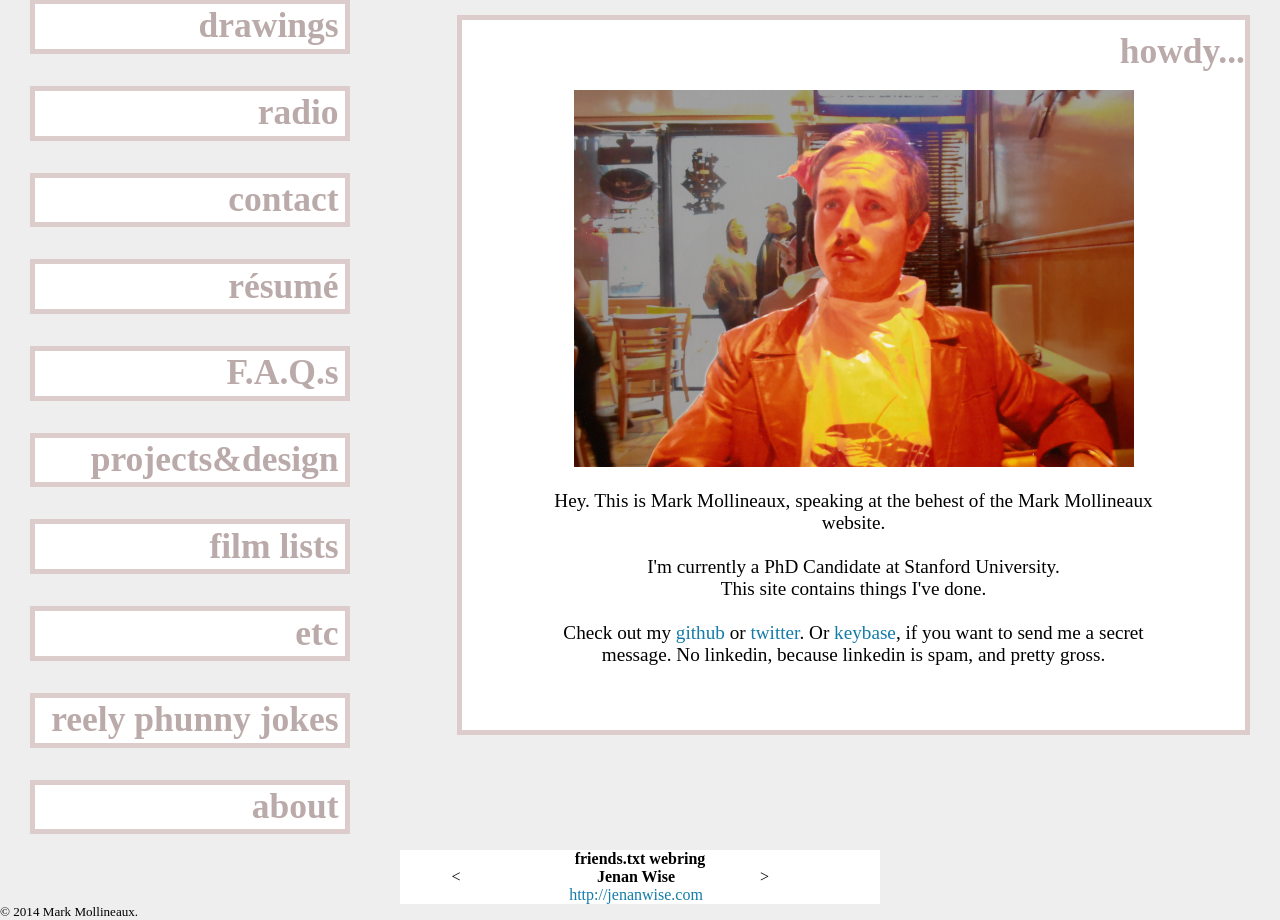
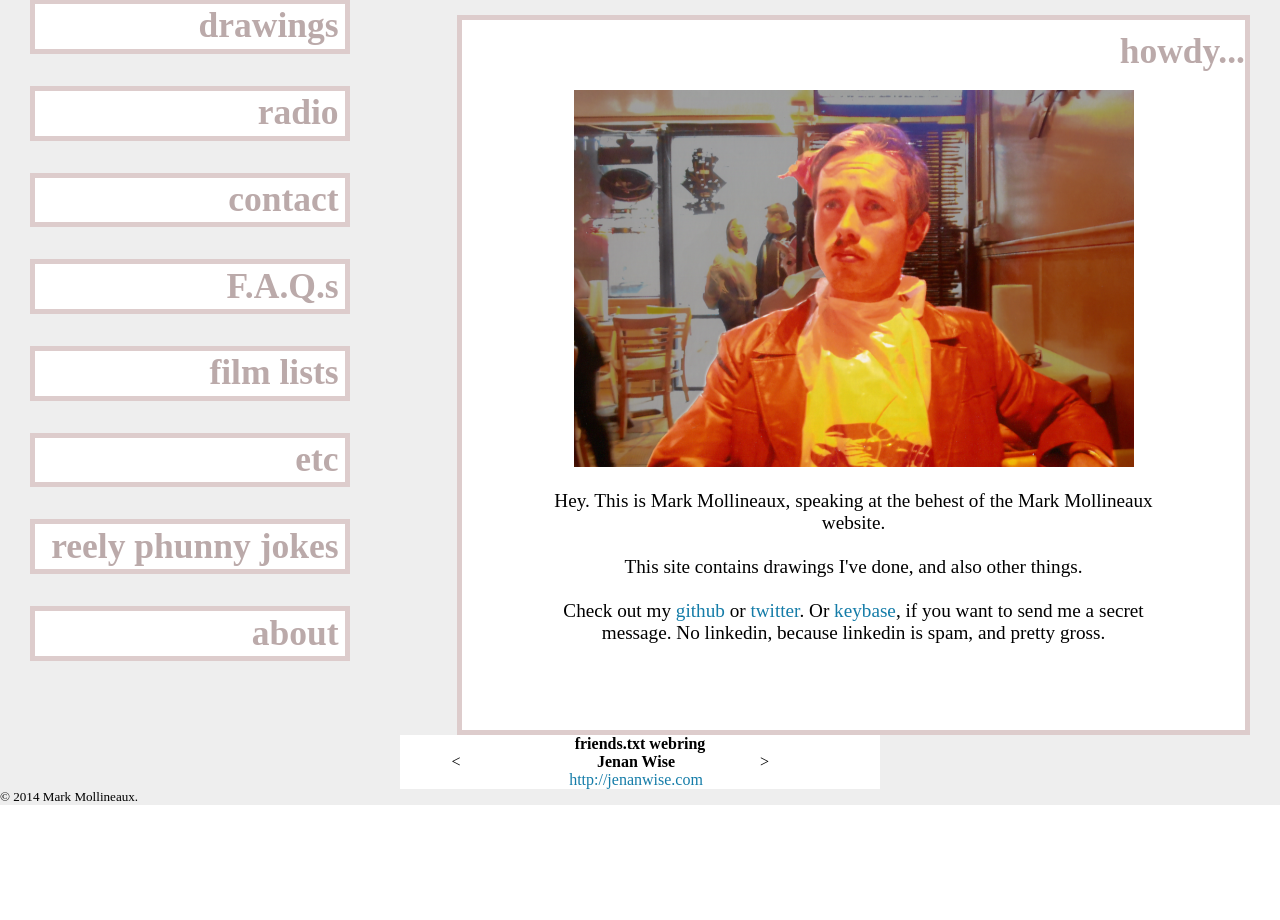
Before and after one commit to bufordsharkley/mgmweb, a Flask app: page / in a window 1280 px wide. Shown: the part 160-1080 px from the top of the page. After the commit the page ends 965 px from the top, so only its background shows below. Run offline with Flask 2, Linux system fonts and the light colour scheme; some web fonts are replaced.

Commit message:
removing cv as front page entry

```diff
--- a/mgmweb/frontpage_descriptions.py
+++ b/mgmweb/frontpage_descriptions.py
@@ -3,9 +3,7 @@ splash_descriptions = {
                 'summary': ["Hey. This is Mark Mollineaux, speaking at the behest of the Mark Mollineaux website.",
                             "",
                             "",
-                            "I'm currently a PhD Candidate at Stanford University.",
-                            "",
-                            "This site contains things I've done.",
+                            "This site contains drawings I've done, and also other things.",
                             "",
                             "",
                             "Check out my <a href=\"//github.com/bufordsharkley/\">github</a> or <a href=\"//twitter.com/bufordsharkley/\">twitter</a>. Or <a href=\"//keybase.io/mgm/\">keybase</a>, if you want to send me a secret message. No linkedin, because linkedin is spam, and pretty gross."]},
@@ -22,8 +20,6 @@ splash_descriptions = {
                 'summary': ["Odds and ends.", "", "Doggerel and such, and whatever else I can't fit somewhere better on this site."]},
     'radio': {'img': '/static/lobster.png',
                 'summary': ["Audio works of musical selection, talk, and radio drama, 2009-present.","","","Via KZSU, the radio station of Stanford University."]},
-    'resume': {'img': '/static/lobster.png',
-                'summary': ["My CV."]},
     'faqs': {'img': '/static/lobster.png',
                 'summary': ['A list of F.A.Q.s']},
     'about': {'img': '/static/lobster.png',
--- a/mgmweb/templates/index.html
+++ b/mgmweb/templates/index.html
@@ -25,21 +25,16 @@
         <h2>contact</h2>
       </div>
     </a>
-    <a href={{url_for('subpage', path='cv')}}>
-      <div class="page initiator" id="resume">
-        <h2>r&eacute;sum&eacute;</h2>
-      </div>
-    </a>
     <a href={{url_for('subpage', path='faqs')}}>
       <div class="page initiator" id="faqs">
         <h2>F.A.Q.s</h2>
       </div>
     </a>
-    <a href={{url_for('subpage', path='projects')}}>
+    <!--<a href={{url_for('subpage', path='projects')}}>
       <div class="page initiator" id="projectsanddesign">
         <h2>projects&amp;design</h2>
       </div>
-    </a>
+    </a>-->
     <a href={{url_for('subpage', path='film100')}}>
       <div class="page initiator" id="filmlists">
         <h2>film lists</h2>
```
